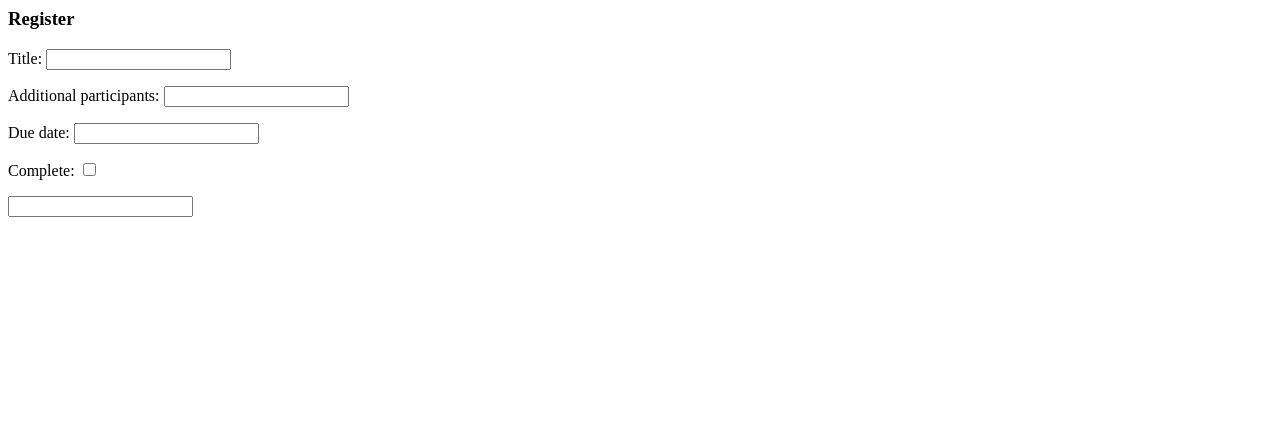
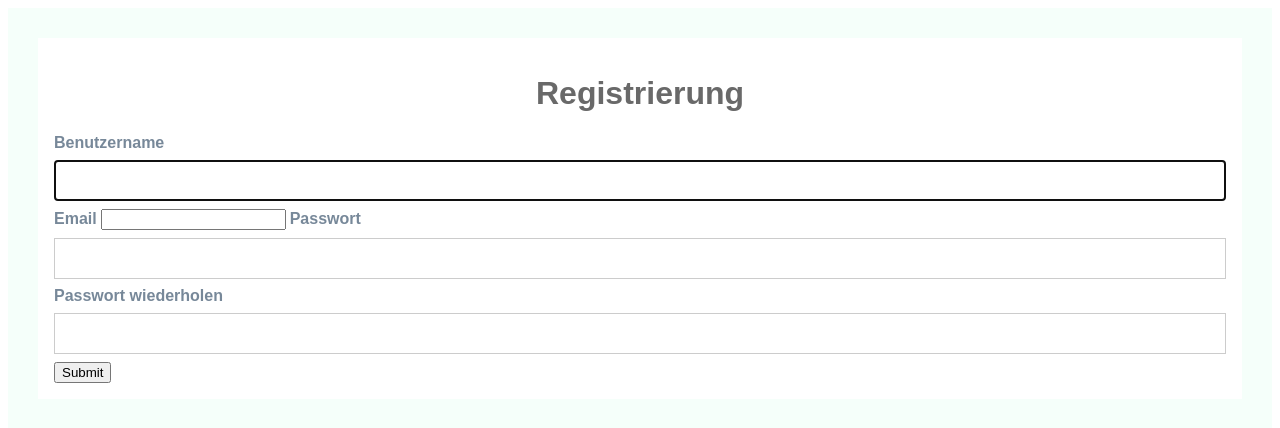
Before and after one commit to htvthi/taskmaster_final, a Django app: template tasks/templates/tasks/register.html in a window 1280 px wide. Shown: the top 428 px of the page. Run offline with Django 3.2, Linux system fonts and the light colour scheme; the template is opened without the code that fills it: values that come from a table or form of the project are taken from there, others are empty.

Commit message:
Register&Login, Frontend

```diff
--- a/tasks/templates/tasks/register.html
+++ b/tasks/templates/tasks/register.html
@@ -1,8 +1,100 @@
-<h3> Register </h3>
+<!DOCTYPE html>
+<html lang="en">
+<head>
+    <meta charset="UTF-8">
+    <title>Register</title>
+</head>
+<body>
+<!DOCTYPE html>
+<html lang="en">
+<head>
+    <meta charset="UTF-8">
+    <title>Login</title>
+
+    <style>
+
+        h1{
+            font-family: Arial;
+            color: #696969;
+            text-align:center;
+        }
+
+        form {
+            border: 30px solid #F5FFFA;
+        }
+
+        input[type=text], input[type=password] {
+            width: 100%;
+            padding: 12px 20px;
+            margin: 8px 0;
+            display: inline-block;
+            border: 1px solid #ccc;
+            box-sizing: border-box;
+            font-family: Arial;
+        }
+
+        .log-button{
+            background-color: #555555;
+            border: none;
+            color: white;
+            width:100%;
+            text-align: center;
+            text-decoration: none;
+            display: inline-block;
+            font-size: 16px;
+            padding: 14px 20px;
+            margin: 8px 0;
+            cursor: pointer;
+        }
+
+
+        .container {
+            padding: 16px;
+        }
+
+        label{
+            font-family: Arial;
+            color: #778899;
+        }
+
+        span.psw {
+            float: right;
+            padding-top: 16px;
+        }
+
+
+
+    </style>
+</head>
+<body>
+
 
 <form method="POST" action="">
+
     {% csrf_token %}
-    {{form.as_p}}
 
-    <input type=""submit" name="Create User"></input>
+    <div class="container">
+        <h1> Registrierung </h1>
+        <label for="uname"><b>Benutzername</b></label>
+        {{form.username}}
+
+        <label for="email"><b>Email</b></label>
+        {{form.email}}
+
+        <label for="psw"><b>Passwort</b></label>
+        {{form.password1}}
+
+        <label for="psw"><b>Passwort wiederholen</b></label>
+        {{form.password2}}
+
+        <input type="submit" name="Create User"></input>
+
+    </div>
+
+
 </form>
+
+</body>
+</html>
+</body>
+</html>
--- a/tasks/urls.py
+++ b/tasks/urls.py
@@ -5,7 +5,7 @@
     path('', views.index, name="home"),
 
     path('register/', views.registerPage, name="register"),
-
+    path('login/', views.loginPage, name="login"),
     path('update/<str:pk>/', views.updateTask, name="update"),
     path('delete/<str:pk>/', views.deleteTask, name="delete"),
 
--- a/tasks/views.py
+++ b/tasks/views.py
@@ -5,6 +5,7 @@
 from.forms import *
 
 from django.contrib.auth.forms import UserCreationForm
+from .forms import CreateUserForm
 
 # Create your views here.
 
@@ -47,10 +48,10 @@
     return render(request, 'tasks/delete.html', context)
 
 def registerPage(request):
-    form = UserCreationForm()
+    form = CreateUserForm()
 
     if request.method =="POST":
-        form = UserCreationForm(request.POST)
+        form = CreateUserForm(request.POST)
         if form.is_valid():
             form.save()
 
```
Also changed, not shown: tasks/templates/tasks/login.html (+104 -1 lines).
